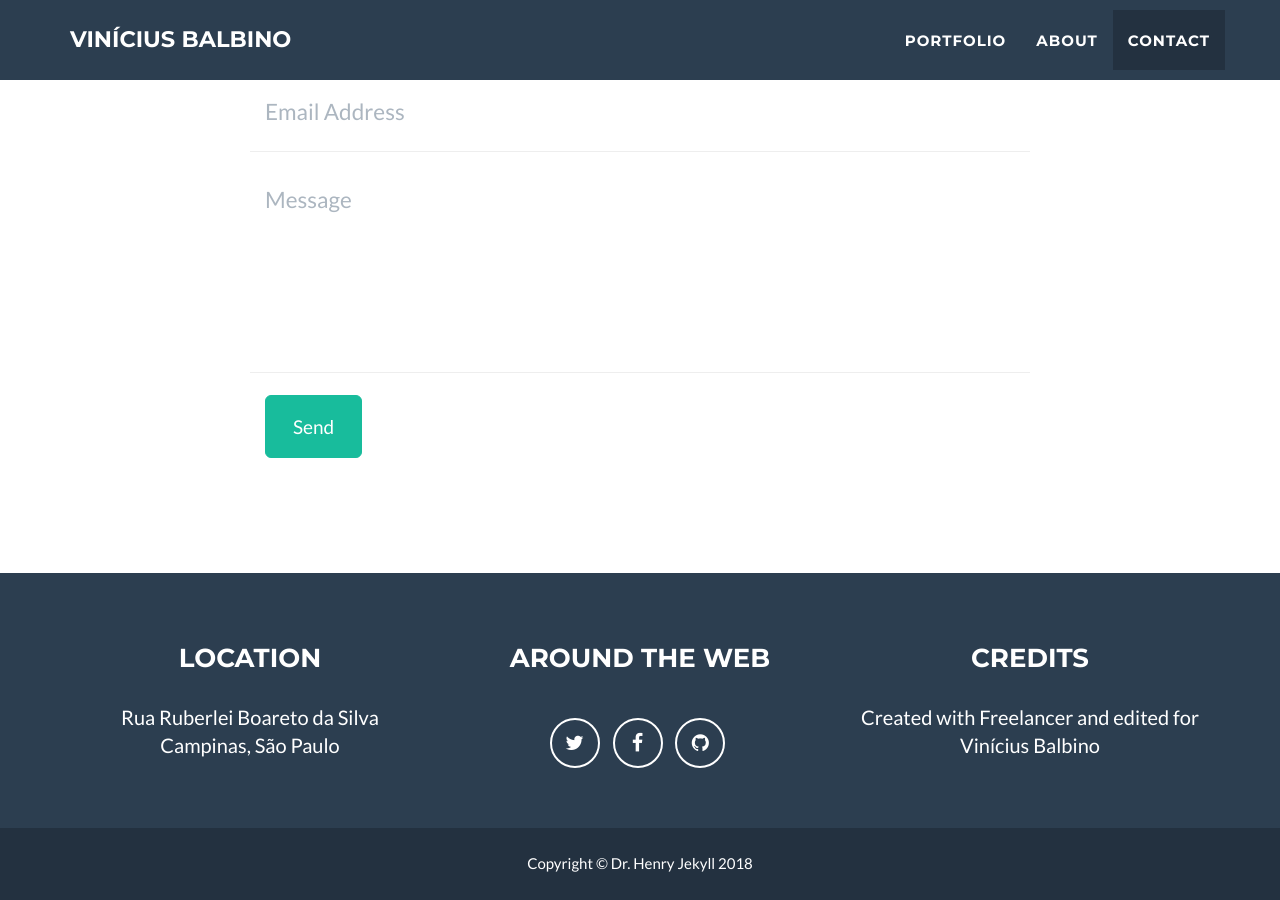
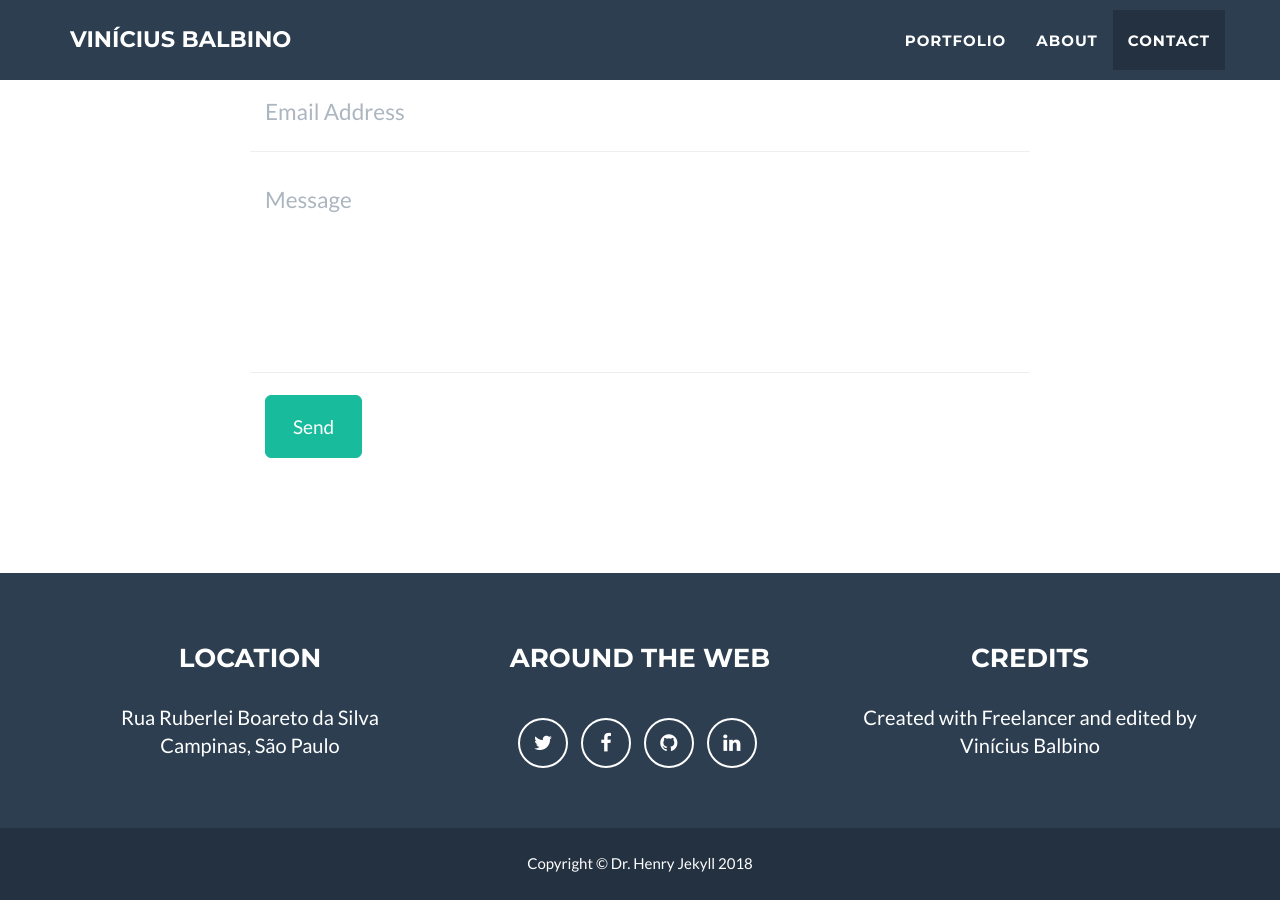
Before and after one commit to vbalbs/resume, a Jekyll site: the page built from index.html, in a window 1280 px wide and 900 px high, scrolled down 2383 px. Built offline with Jekyll 4.4.1, drawn with Linux system fonts in a browser that asks for light colours.

Commit message:
Portfolio Update

```diff
--- a/_config.yml
+++ b/_config.yml
@@ -45,6 +45,8 @@ social:
     url: http://facebook.com/vbalbs2
   - title: github
     url: http://github.com/vbalbs
+  - title: linkedin
+    url: https://www.linkedin.com/in/vin%C3%ADcius-balbino-de-souza-b29463b8/
 
 # Postal address (add as many lines as necessary)
 address:
@@ -52,7 +54,7 @@ address:
   - line: Campinas, São Paulo
 
 # Credits content
-credits: 'Created with Freelancer and edited for Vinícius Balbino'
+credits: 'Created with Freelancer and edited by Vinícius Balbino'
 
 # Build settings
 markdown: kramdown
```
Also changed, not shown: img/profile.png.
